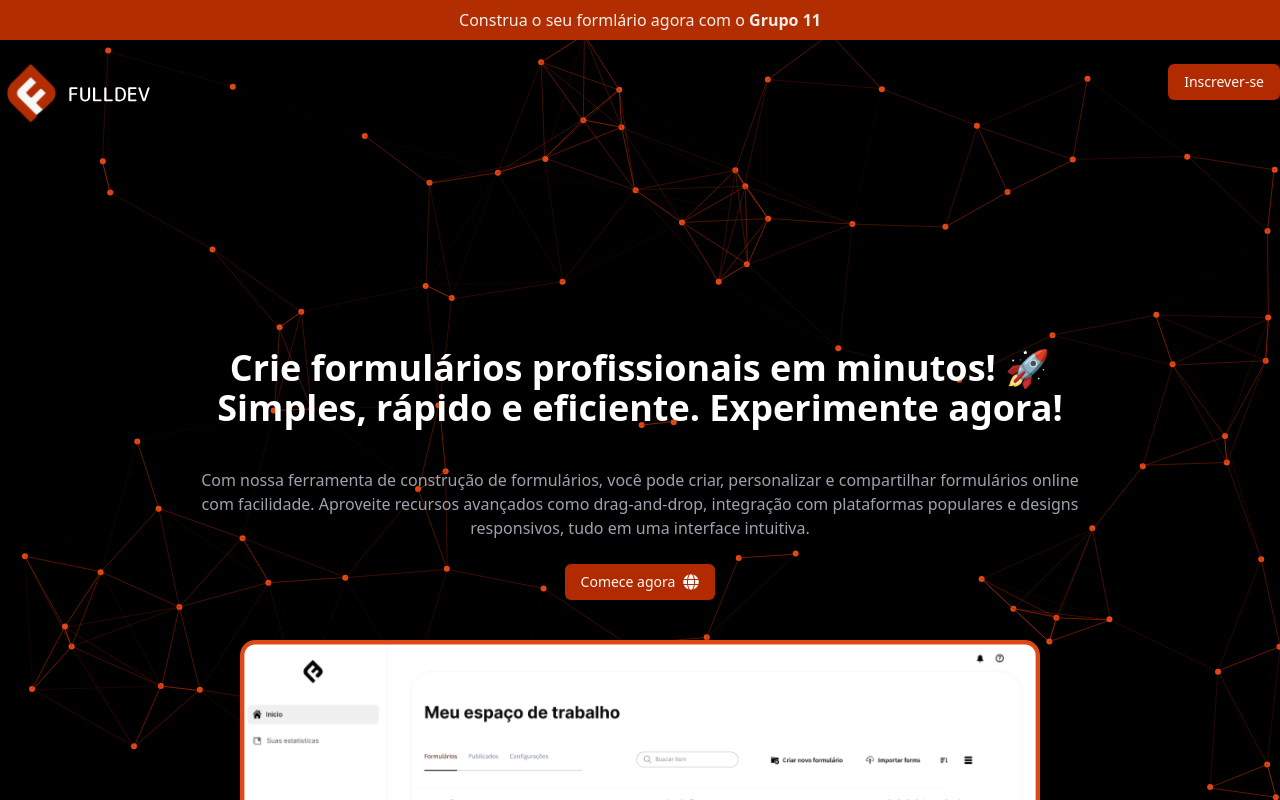
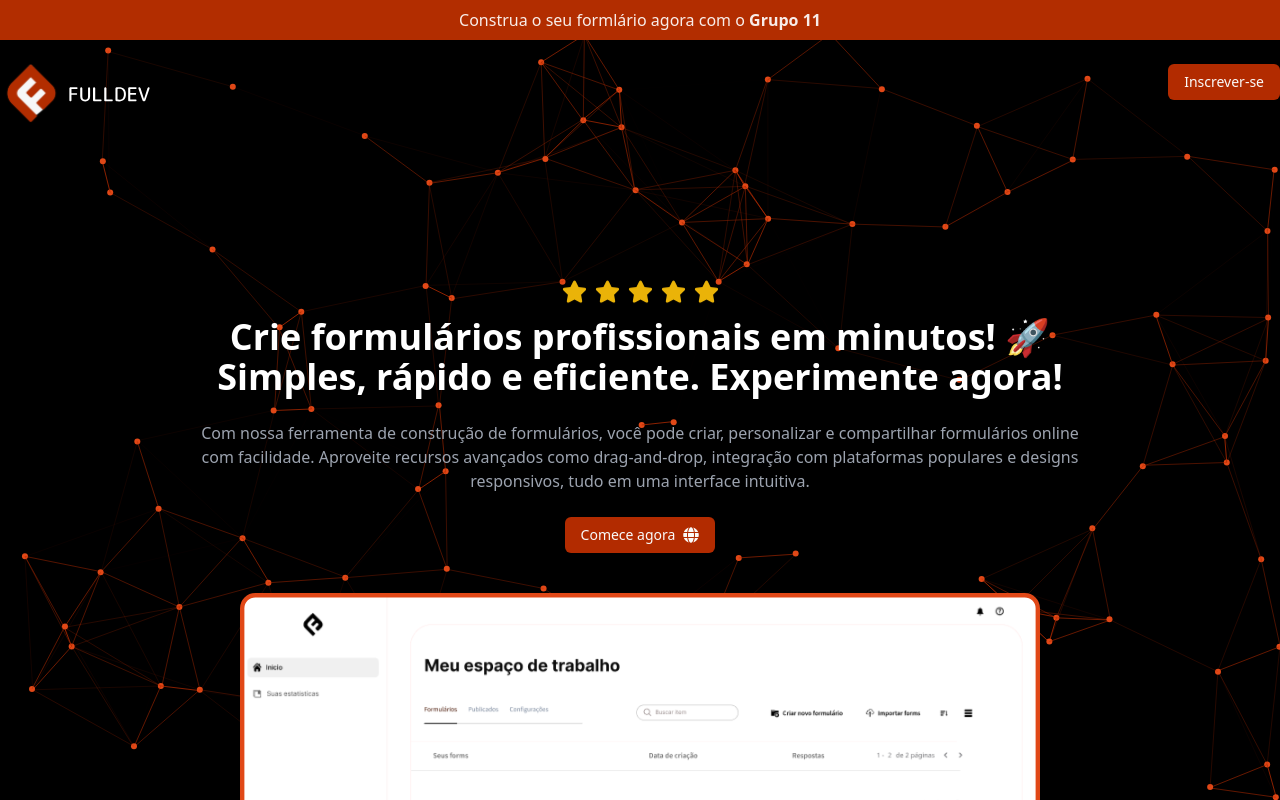
Before and after one commit to EricSouzaDosSantos/Full_Dev_Community, a Next.js app: page / in a window 1280 px wide. Shown: the top 800 px of the page. Built offline with nearby package versions, Linux system fonts and the light colour scheme.

Commit message:
style:Adicionando as estrelas em cima do título

```diff
--- a/src/app/page.tsx
+++ b/src/app/page.tsx
@@ -1,4 +1,5 @@
 import AnimatedBackground from "@/components/Animate/BgAnimate";
+import { Contact } from "@/components/Sections_LP/Contact";
 import { Differences } from "@/components/Sections_LP/Differences";
 import { Header } from "@/components/Sections_LP/Header";
 import { Hero } from "@/components/Sections_LP/Hero";
@@ -12,6 +13,7 @@ export default function Home(): JSX.Element {
         <div className="max-w-[1800px] mx-auto">
           <Hero />
           <Differences />
+          <Contact />
       </div>
       </div>
     </main>
--- a/src/components/Sections_LP/Contact.tsx
+++ b/src/components/Sections_LP/Contact.tsx
@@ -1,7 +1,9 @@
 export function Contact() {
     return (
-        <section>
+        <section className="mt-40">
+            <div className="bg-gradient-orange p-6 lg:p-12">
 
+            </div>
         </section>
     )
 }
--- a/src/components/Sections_LP/Hero.tsx
+++ b/src/components/Sections_LP/Hero.tsx
@@ -1,4 +1,4 @@
-import { FaGlobe } from "react-icons/fa";
+import { FaGlobe, FaStar } from "react-icons/fa";
 import { Button } from "../ui/button";
 import Image from "next/image";
 
@@ -6,8 +6,15 @@ import Image from "next/image";
 export function Hero() {
     return (
         <section>
-            <div className="flex justify-center flex-col items-center mt-60">
-                <h1 className="text-center font-semibold text-2xl lg:text-4xl text-white animate-bounce">
+            <div className="flex justify-center flex-col items-center mt-40">
+                <h1 className="text-center font-semibold text-2xl lg:text-4xl text-white">
+                <div className="flex gap-2 justify-center items-center mb-2 animate-bounce">
+                    <FaStar className="text-yellow-500" size={25} />
+                    <FaStar className="text-yellow-500" size={25} />
+                    <FaStar className="text-yellow-500" size={25} />
+                    <FaStar className="text-yellow-500" size={25} />
+                    <FaStar className="text-yellow-500" size={25} />
+                </div>
                 Crie formulários profissionais em minutos! 🚀 <br /> Simples, rápido e eficiente. Experimente agora!
                 </h1>
                 <p className="text-gray-400 text-sm lg:text-base text-center max-w-[900px] mt-6">
```
Also changed, not shown: public/LogoBg.png (added).
